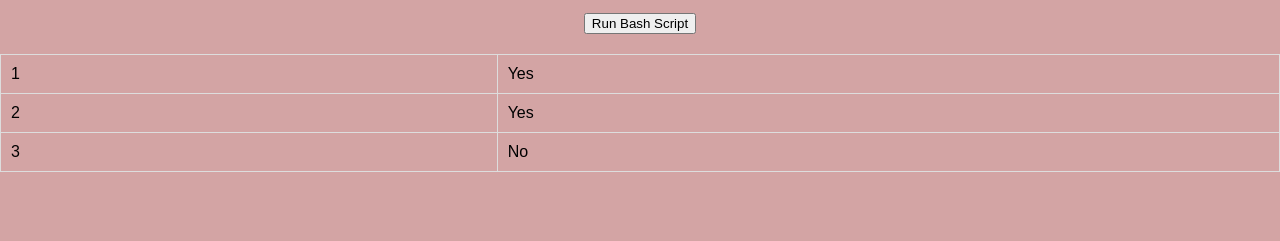
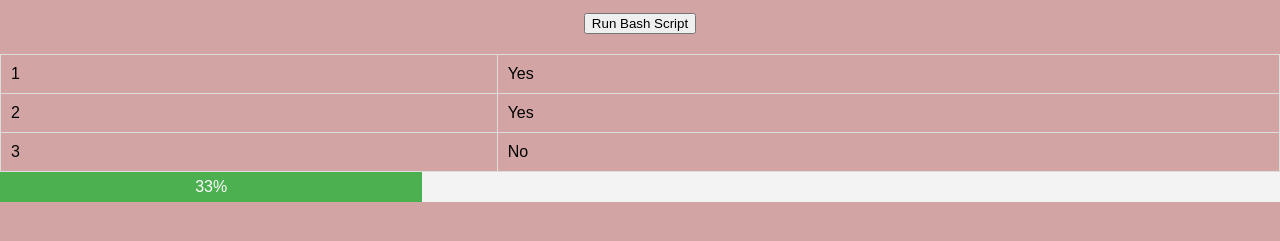
Before and after one commit to nagarjunags/Inventory_robot, a website: page web/index.html in a window 1280 px wide. Shown: the part 101-342 px from the top of the page. Drawn offline with Linux system fonts and the light colour scheme.

Commit message:
added the progress bar depicting the value present in the text file

```diff
--- a/web/index.html
+++ b/web/index.html
@@ -17,6 +17,9 @@
         <!-- Table content will be populated dynamically -->
       </table>
     </div>
+    <div class="progress-container">
+      <div class="progress-bar" id="my-progress-bar"></div>
+    </div>
 
     <script src="readJSON.js"></script>
     <!-- <script src="script.js"></script> -->
--- a/web/readJSON.js
+++ b/web/readJSON.js
@@ -131,3 +131,29 @@ function getData() {
   xhr.send();
   // invoke getData() wherever required
 }
+
+/**
+ * Function to update the progress bar based on the value of the variable
+ *
+ * @param {any} value
+ */
+function updateProgressBar(value) {
+  const progressBar = document.getElementById("my-progress-bar");
+  progressBar.style.width = value + "%";
+  progressBar.textContent = value + "%";
+}
+
+// Example variable (replace with your own variable)
+let progressValue = 0;
+
+// Function to simulate changing value of the variable (for demonstration purposes)
+function simulateProgress() {
+  setInterval(() => {
+    progressValue += Math.floor(Math.random() * 10); // Increment progress value
+    if (progressValue > 100) progressValue = 100; // Ensure progress value doesn't exceed 100%
+    updateProgressBar(progressValue);
+  }, 1000); // Change value every second (adjust as needed)
+}
+
+// Call the function to simulate progress
+simulateProgress();
--- a/web/styles.css
+++ b/web/styles.css
@@ -3,9 +3,8 @@ body {
   background-color: #cb9393d5;
   margin: 0;
   padding: 0;
-}AV
-
-.container {
+}
+AV .container {
   max-width: 800px;
   margin: 20px auto;
   padding: 20px;
@@ -34,11 +33,14 @@ table {
   border-collapse: collapse;
 }
 
-table, th, td {
+table,
+th,
+td {
   border: 1px solid #ddd;
 }
 
-th, td {
+th,
+td {
   padding: 10px;
   text-align: left;
 }
@@ -54,3 +56,20 @@ th, td {
 .removed-row {
   background-color: #ffcdd2; /* Light red background color for removed rows */
 }
+
+/*
+*this is for progress bar
+*/
+.progress-container {
+  width: 100%;
+  background-color: #f3f3f3;
+}
+
+.progress-bar {
+  width: 0%;
+  height: 30px;
+  background-color: #4caf50;
+  text-align: center;
+  line-height: 30px;
+  color: white;
+}
```
Lines whose indentation alone changed are shown as unchanged.
